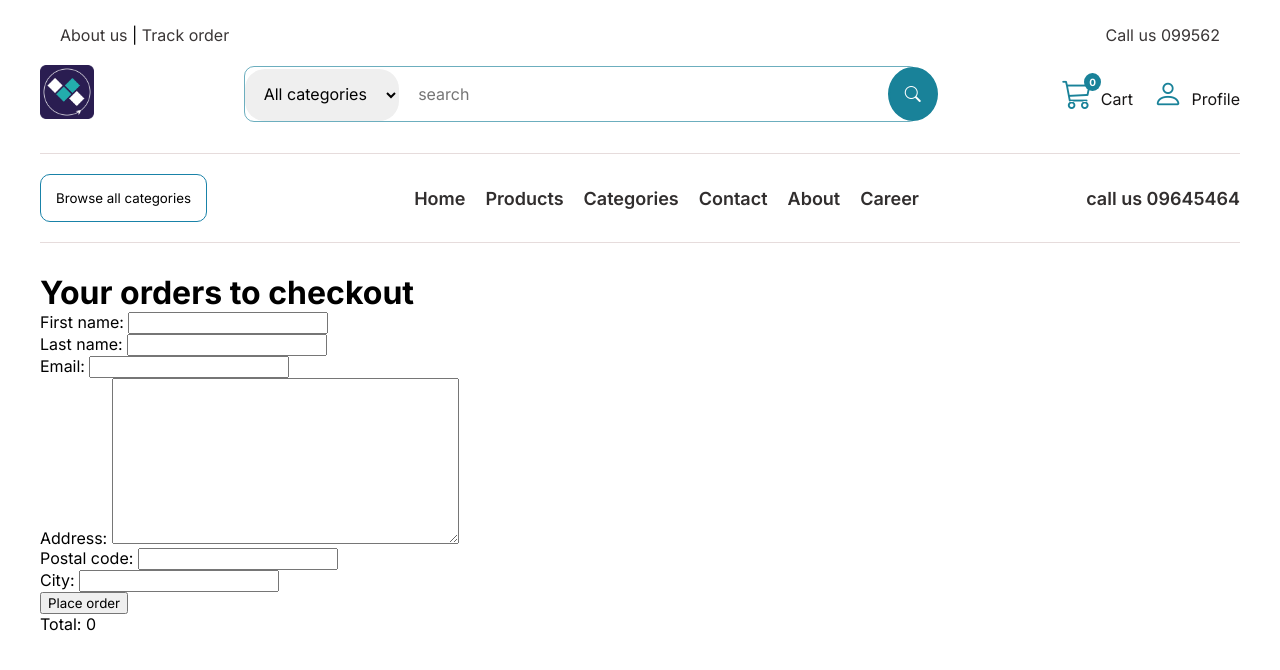
After one commit to mszahan/eshop_dj5, a Django app: page /orders/create/ in a window 1280 px wide. The commit adds this page. Shown: the top 670 px of the page. Run offline with Django 5.2, Linux system fonts and the light colour scheme; some libraries are stand-ins or nearby versions.

Commit message:
create place order page

```diff
--- a/config/urls.py
+++ b/config/urls.py
@@ -7,6 +7,7 @@ urlpatterns = [
     path('admin/', admin.site.urls),
     path('tinymce/', include('tinymce.urls')),
     path('cart', include('cart.urls', namespace='cart')),
+    path('orders/', include('orders.urls', namespace='orders')),
     path('', include('shop.urls', namespace='shop'))
 ]
 
--- /dev/null
+++ b/orders/urls.py
@@ -0,0 +1,9 @@
+from django.urls import path
+from . import views
+
+
+app_name = 'orders'
+
+urlpatterns = [
+    path('create/', views.order_create, name='order_create')
+]
--- a/orders/views.py
+++ b/orders/views.py
@@ -22,4 +22,4 @@ def order_create(request):
             return render( request, 'orders/order/created.html', {'order': order})
     else:
         form = OrderCreateForm()
-    return render(request, 'orders/order/create.html')
+    return render(request, 'orders/order/create.html', {'cart': cart, 'form':form})
--- a/templates/cart/detail.html
+++ b/templates/cart/detail.html
@@ -64,7 +64,7 @@
 
         <div class="action-button">
             <a href="{% url 'shop:product_list' %}" class="continue_shopping">Continue shopping</a>
-            <a href="#" class="checkout">Check out</a>
+            <a href="{% url 'orders:order_create' %}" class="checkout">Check out</a>
         </div>
     </div>
 
--- /dev/null
+++ b/templates/orders/order/create.html
@@ -0,0 +1,39 @@
+
+{% extends 'shop/base.html' %}
+{% load static %}
+
+
+{% block style %}
+    <link rel="stylesheet" href="{% static 'css/order_creat.css' %}">
+{% endblock style %}
+
+
+{% block title %}
+    Checkout
+{% endblock title %}
+
+
+{% block main %}
+    <h1>Your orders to checkout</h1>
+    <div class="chckout-form">
+        <form method="post">
+            {{ form.as_p }}
+            <p><input type="submit" value="Place order"></p>
+            {% csrf_token %}
+        </form>
+    </div>
+    <div class="order-info">
+        <ul>
+            {% for item in cart %}
+                <li class="checkout-items">
+                    <span>
+                        {{ item.quantity }}X {{item.variation.product.name}} ({{item.variation.name}})
+                    </span>
+                    <span class="checkout-price">{{ item.total_price }}</span>
+                </li>
+            {% endfor %}
+
+        </ul>
+        <p class="checkout-total">Total: {{cart.get_total_price}}</p>
+    </div>
+{% endblock main %}
```
Also changed, not shown: templates/orders/order/created.html (added, +20 -0 lines), static_files/css/order_creat.css (added).
